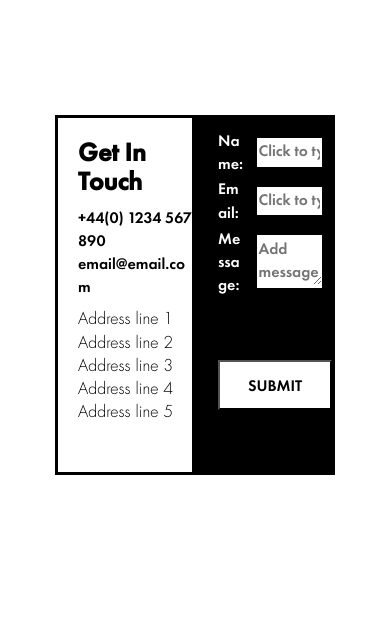
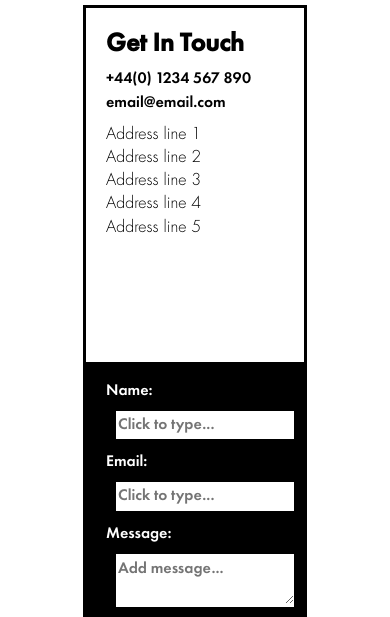
Before and after one commit to shan8851/panda, a Gatsby site: page /contact in a window 390 px wide. Shown: the part 158-775 px from the top of the page. Built offline with nearby package versions, Linux system fonts and the light colour scheme; Gatsby itself is replaced by a stand-in of ours.

Commit message:
adding some responsiveness

```diff
--- a/src/pages/contact.js
+++ b/src/pages/contact.js
@@ -27,36 +27,18 @@ export default function Contact() {
             </div>
           </Info>
           <Form>
-            <div style={{ display: "flex", alignItems: "center" }}>
-              <BoldText style={{ width: "25%" }} white>
-                Name:
-              </BoldText>
-              <ShortField
-                style={{ width: "65%" }}
-                type="text"
-                placeholder="Click to type..."
-              />
-            </div>
-            <div style={{ display: "flex", alignItems: "center" }}>
-              <BoldText style={{ width: "25%" }} white>
-                Email:
-              </BoldText>
-              <ShortField
-                style={{ width: "65%" }}
-                type="text"
-                placeholder="Click to type..."
-              />
-            </div>
-            <div style={{ display: "flex", alignItems: "center" }}>
-              <BoldText style={{ width: "25%" }} white>
-                Message:
-              </BoldText>
-              <LongField
-                style={{ width: "65%" }}
-                type="text"
-                placeholder="Add message..."
-              />
-            </div>
+            <InputWrap>
+              <BoldTextForm white>Name:</BoldTextForm>
+              <ShortField type="text" placeholder="Click to type..." />
+            </InputWrap>
+            <InputWrap>
+              <BoldTextForm white>Email:</BoldTextForm>
+              <ShortField type="text" placeholder="Click to type..." />
+            </InputWrap>
+            <InputWrap>
+              <BoldTextForm white>Message:</BoldTextForm>
+              <LongField type="text" placeholder="Add message..." />
+            </InputWrap>
             <div
               style={{
                 display: "flex",
@@ -79,6 +61,18 @@ const Wrapper = styled.div`
   width: 80%;
   flex-grow: 1;
   margin: auto;
+  @media (max-width: 1030px) {
+    flex-direction: column;
+  }
+`
+
+const InputWrap = styled.div`
+  display: flex;
+  align-items: center;
+  @media (max-width: 700px) {
+    flex-direction: column;
+    align-items: flex-start;
+  }
 `
 
 const Info = styled.div`
@@ -91,6 +85,9 @@ const Info = styled.div`
   padding-top: 10px;
   border: 3px solid black;
   margin: auto;
+  @media (max-width: 1030px) {
+    width: 80%;
+  }
 `
 
 const Form = styled.div`
@@ -103,6 +100,12 @@ const Form = styled.div`
   background-color: black;
   padding-left: 20px;
   margin: auto;
+  @media (max-width: 1030px) {
+    width: 80%;
+  }
+  @media (max-width: 700px) {
+    height: 400px;
+  }
 `
 
 const Title = styled.h2`
@@ -118,6 +121,17 @@ const BoldText = styled.p`
   font-family: panda-bold;
 `
 
+const BoldTextForm = styled.p`
+  color: ${props => (props.white ? "#ffffff" : "#000000")};
+  margin: 0;
+  padding: 0;
+  width: 25%;
+  font-family: panda-bold;
+  @media (max-width: 700px) {
+    width: 100%;
+  }
+`
+
 const RegText = styled.p`
   color: ${props => (props.white ? "#ffffff" : "#000000")};
   margin: 0;
@@ -128,10 +142,14 @@ const RegText = styled.p`
 const ShortField = styled.input`
   background-color: #fff;
   color: #000;
+  width: 65%;
   font-family: panda-bold;
   border: none;
   border-bottom: 3px solid white;
   margin: 10px;
+  @media (max-width: 700px) {
+    width: 90%;
+  }
   ::placeholder,
   ::-webkit-input-placeholder {
     font-family: panda-bold;
@@ -145,10 +163,14 @@ const ShortField = styled.input`
 const LongField = styled.textarea`
   background-color: #fff;
   color: #000;
+  width: 65%;
   font-family: panda-bold;
   border: none;
   border-bottom: 3px solid white;
   margin: 10px;
+  @media (max-width: 700px) {
+    width: 90%;
+  }
   ::placeholder,
   ::-webkit-input-placeholder {
     font-family: panda-bold;
```
Also changed, not shown: src/pages/about.js (+10 -2 lines).
